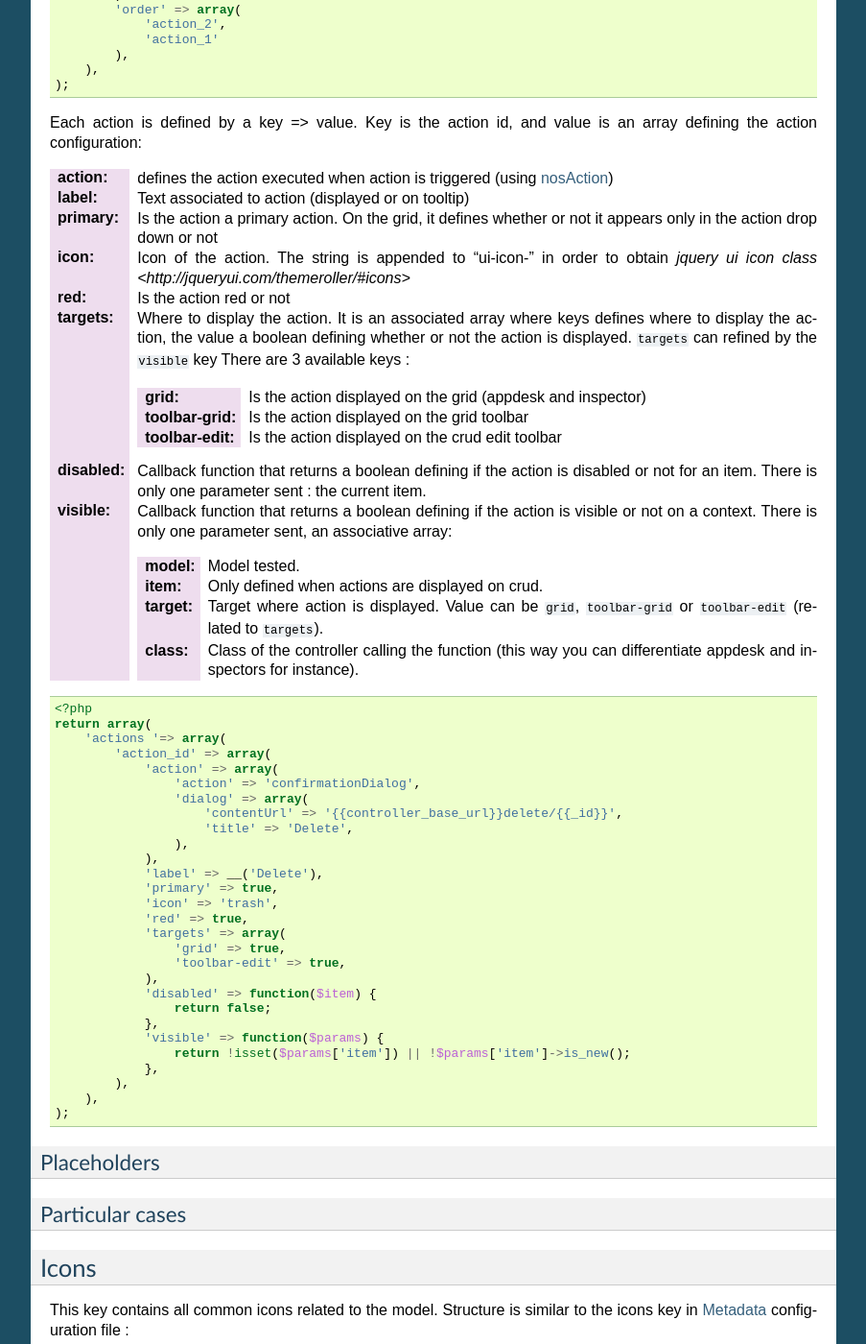
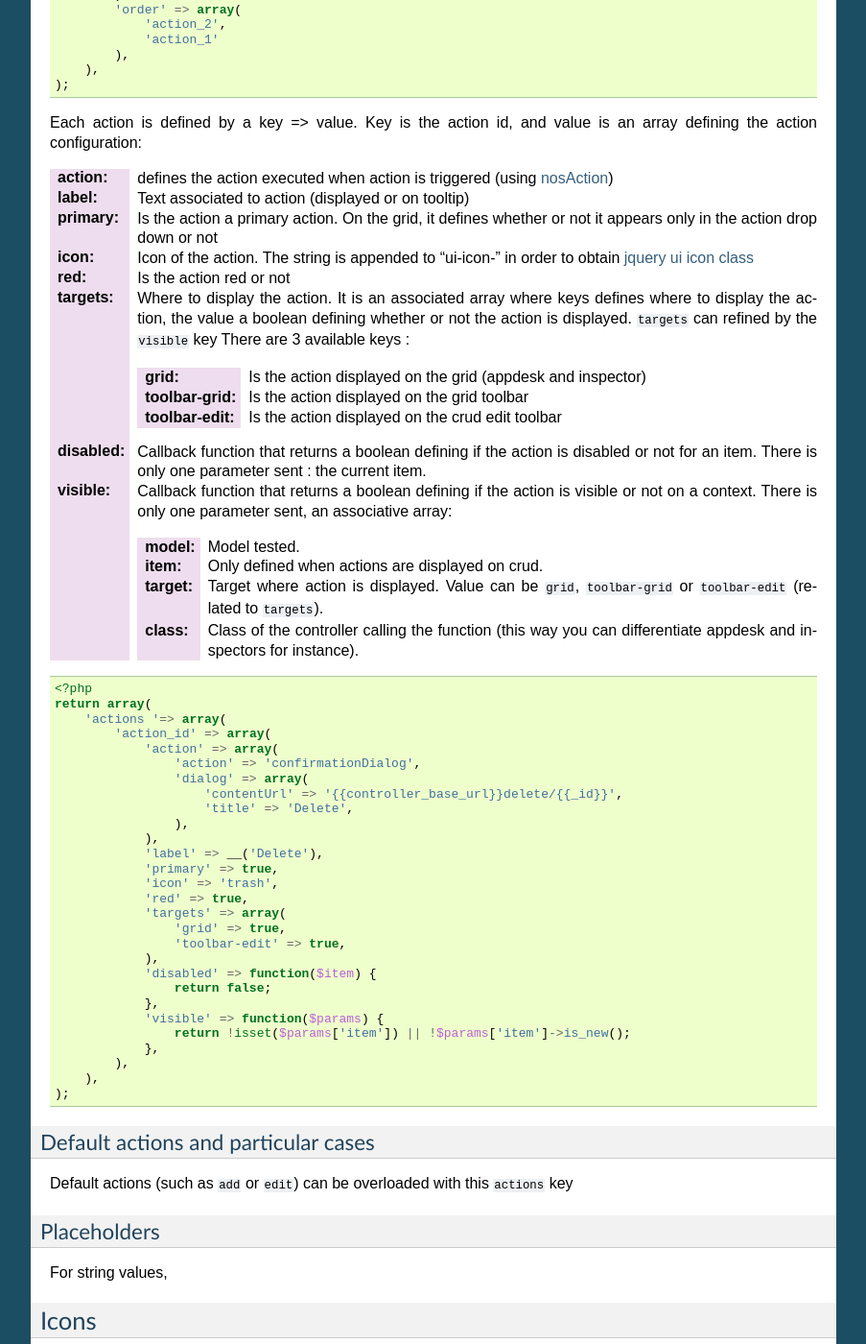
Before and after one commit to vrcAlbert/documentation-api, a Sphinx documentation site: the page built from source/php/configuration/application/common.rst, in a window 1280 px wide and 1400 px high, scrolled down 2714 px. Shown: the whole window at 96% size, without its empty margins (198-1101 px from the left). Built offline with Sphinx 7.4.7, drawn with Linux system fonts in a browser that asks for light colours; cross-references to code outside the pages are shown as plain code; some of the changed text lies outside the part shown.

Commit message:
added common file

```diff
--- a/source/php/configuration/application/common.rst
+++ b/source/php/configuration/application/common.rst
@@ -176,7 +176,7 @@ Each action is defined by a key => value. Key is the action id, and value is an
 :action: defines the action executed when action is triggered (using :doc:`/javascript/$/nosAction`)
 :label: Text associated to action (displayed or on tooltip)
 :primary: Is the action a primary action. On the grid, it defines whether or not it appears only in the action drop down or not
-:icon: Icon of the action. The string is appended to "ui-icon-" in order to obtain `jquery ui icon class <http://jqueryui.com/themeroller/#icons>`
+:icon: Icon of the action. The string is appended to "ui-icon-" in order to obtain `jquery ui icon class <http://jqueryui.com/themeroller/#icons>`__
 :red: Is the action red or not
 :targets: Where to display the action. It is an associated array where keys defines where to display the action, the value a boolean defining whether or not the action is displayed. ``targets`` can refined by the ``visible`` key There are 3 available keys :
 
@@ -223,11 +223,15 @@ Each action is defined by a key => value. Key is the action id, and value is an
         ),
     );
 
+Default actions and particular cases
+====================================
+
+Default actions (such as ``add`` or ``edit``) can be overloaded with this ``actions`` key
+
 Placeholders
 ============
 
-Particular cases
-================
+For string values,
 
 Icons
 *****
```
